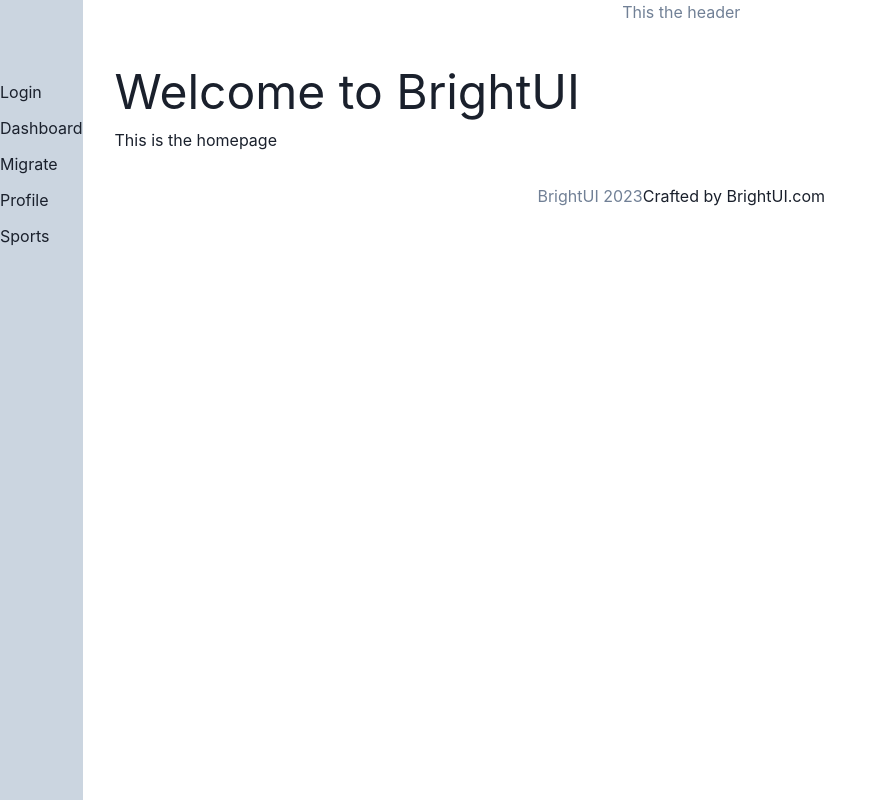
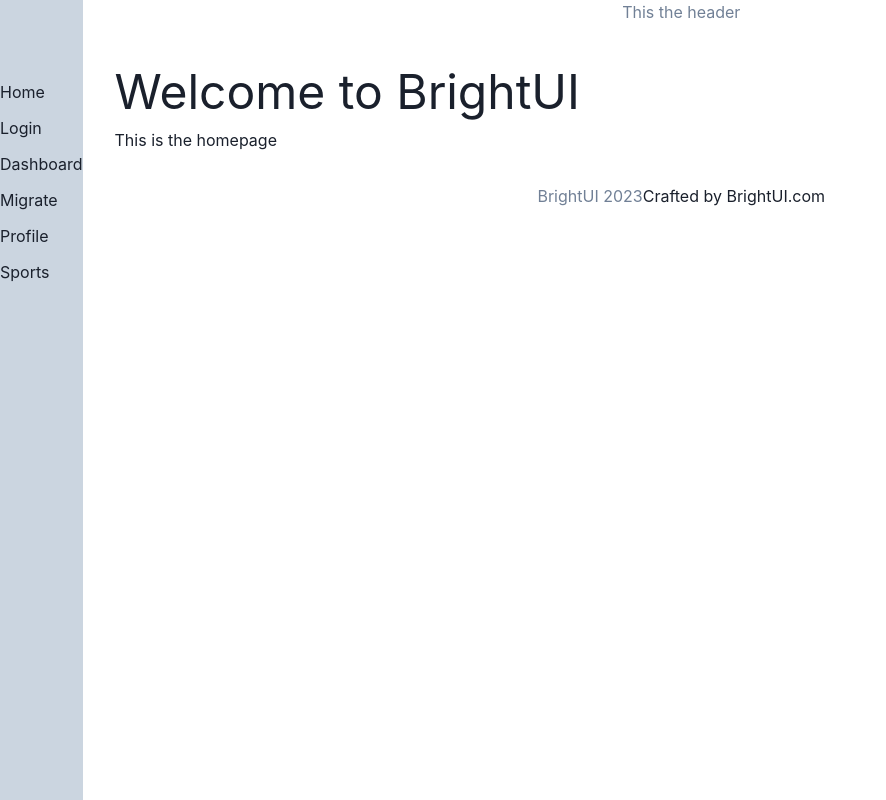
Before and after one commit to deepu-premrajan/untitled-pillar-project, a Next.js app: page / in a window 1280 px wide. Shown: the whole page, without its empty margins (0-886 px from the left). Built offline with nearby package versions, Linux system fonts and the light colour scheme.

Commit message:
added home to sidebar menu

```diff
--- a/src/components/Sidebar.tsx
+++ b/src/components/Sidebar.tsx
@@ -17,6 +17,12 @@ export default function Sidebar() {
       pb="20"
     >
       <Stack spacing="3">
+        <Link
+          href="/"
+          onClick={() => handleSidebarClick("/")}
+        >
+          Home
+        </Link>
         <Link
           href="/login"
           onClick={() => handleSidebarClick("/login")}
```
